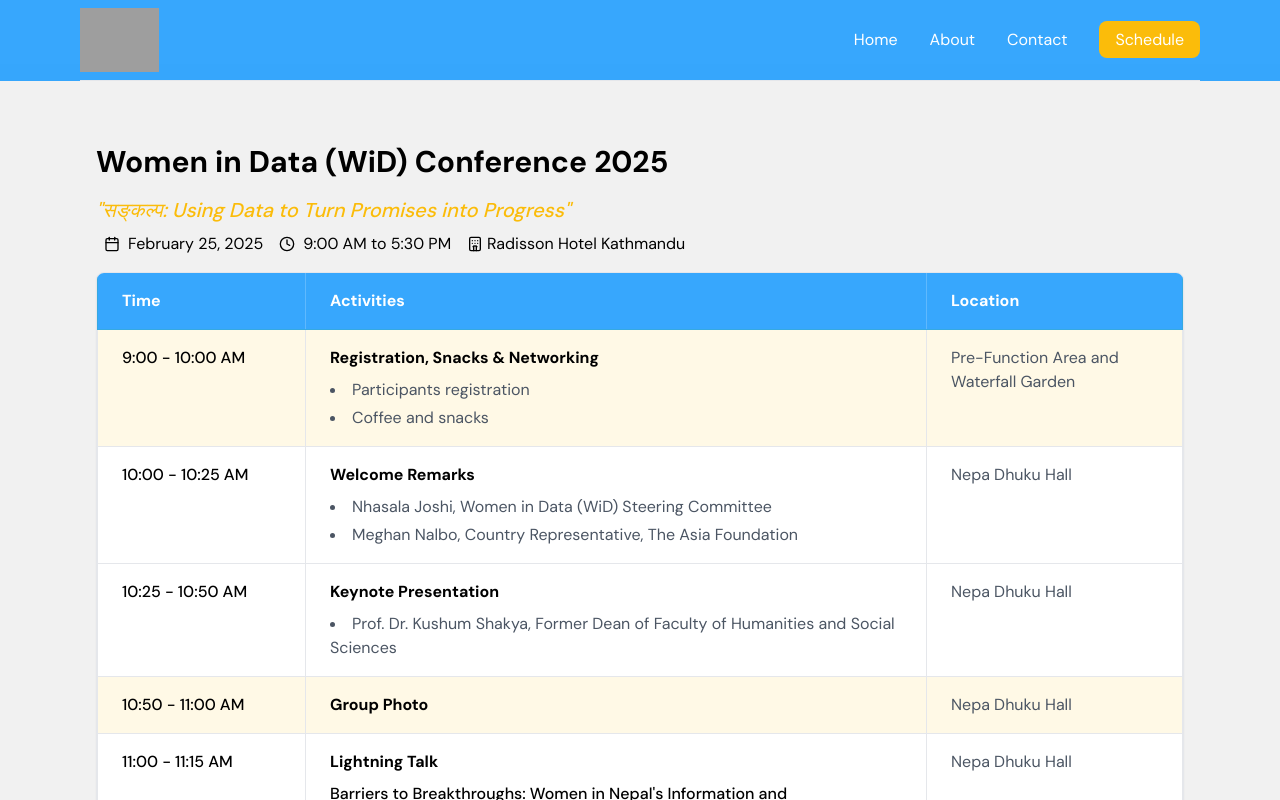
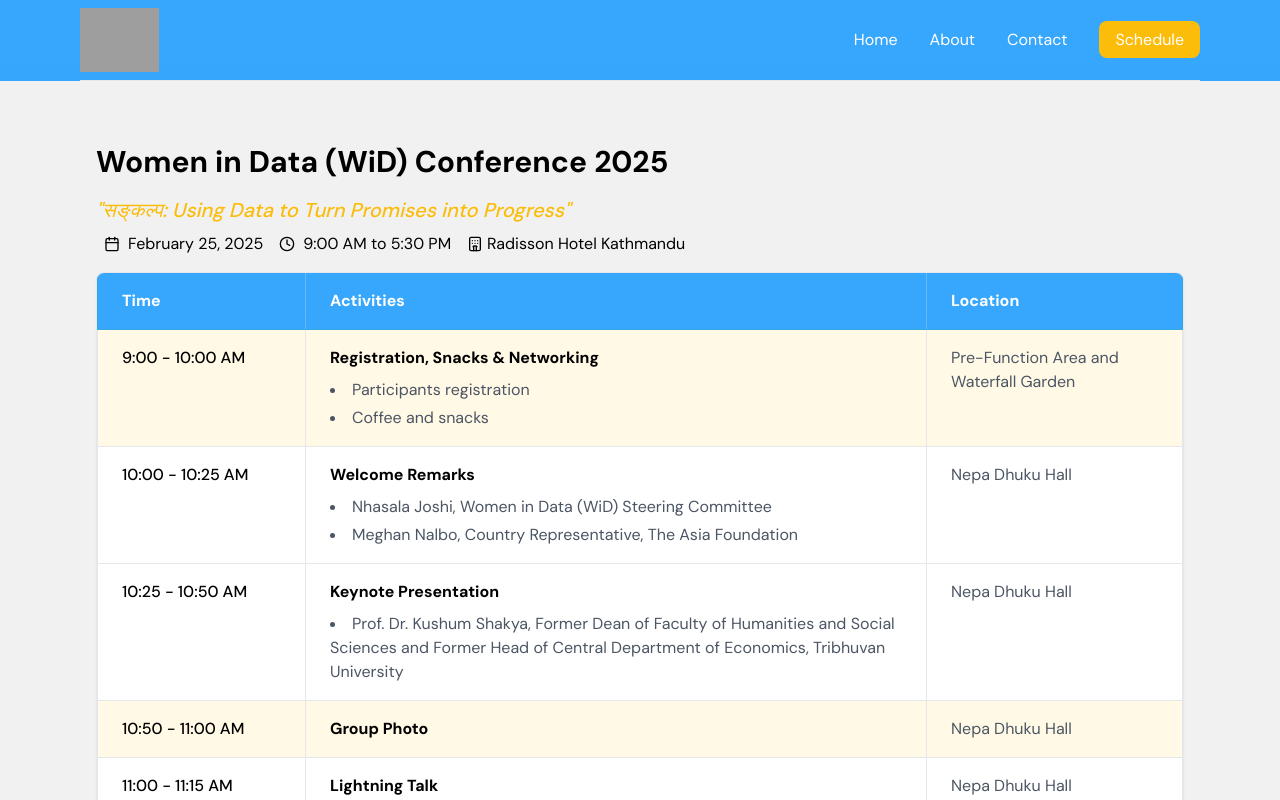
Before and after one commit to openknowledgenp/wid-conference, a Next.js app: page /schedule in a window 1280 px wide. Shown: the top 800 px of the page. Built offline with nearby package versions, Linux system fonts and the light colour scheme; grey boxes are pictures that could not be loaded.

Commit message:
keynote info update

```diff
--- a/src/app/schedule/page.jsx
+++ b/src/app/schedule/page.jsx
@@ -87,7 +87,7 @@ export default function Schedule() {
       time: "10:25 - 10:50 AM",
       title: "Keynote Presentation",
       location: "Nepa Dhuku Hall",
-      items: ["Prof. Dr. Kushum Shakya, Former Dean of Faculty of Humanities and Social Sciences"]
+      items: ["Prof. Dr. Kushum Shakya, Former Dean of Faculty of Humanities and Social Sciences and Former Head of Central Department of Economics, Tribhuvan University"]
     },
     {
       time: "10:50 - 11:00 AM",
```
